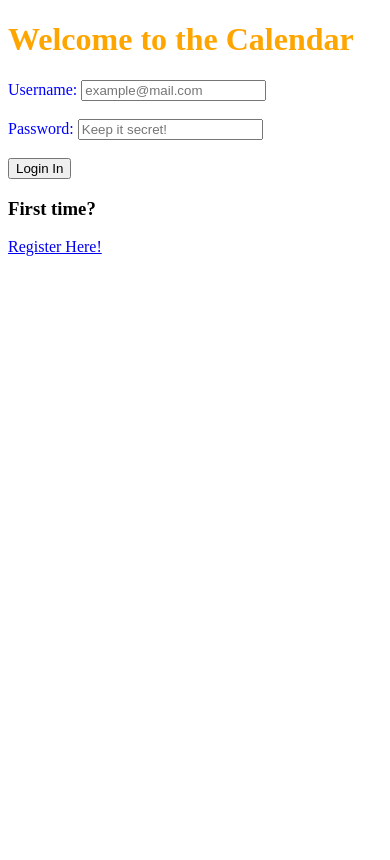
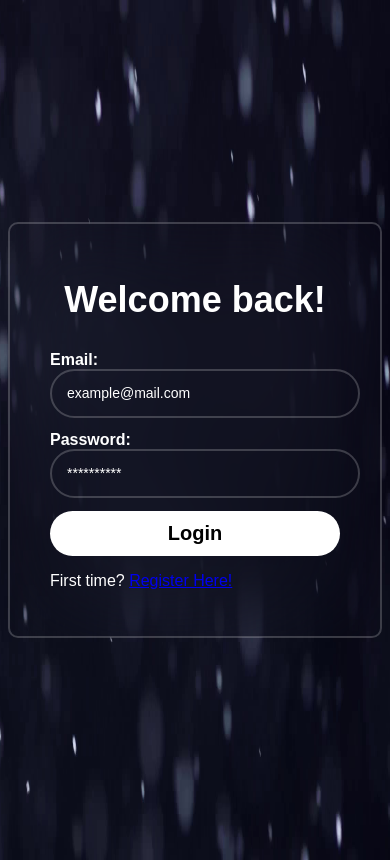
Before and after one commit to cubsg/SWE-Project, a Flask app: page /login in a window 390 px wide. Before the commit the page ends 256 px from the top, so only its background shows below. Run offline with Flask 3, Linux system fonts and the light colour scheme.

Commit message:
Yan and I added more CSS styling to the different pages and added graphics

```diff
--- a/server.py
+++ b/server.py
@@ -5,13 +5,14 @@ import hashlib
 from datetime import datetime, timedelta
 import calendar
 
-app = Flask(__name__)
+app = Flask(__name__, static_folder='static')
 app.secret_key = 'supersecretkey'
 connect(host="mongodb://127.0.0.1:27017/TaskBoardDB")  # Connect to the MongoDB database
 
 @app.route('/')
 def home():
-    return redirect(url_for('login'))
+    # Home Page
+    return render_template('Home.html')
 
 @app.route('/login', methods=['GET', 'POST'])
 def login():
@@ -34,7 +35,7 @@ def login():
 @app.route('/logout')
 def logout():
     session.pop('username', None)
-    return redirect(url_for('login'))
+    return render_template('Home.html')
 
 @app.route('/register', methods=['GET', 'POST'])
 def register():
--- a/static/CSS/style.css
+++ b/static/CSS/style.css
@@ -1,6 +1,181 @@
-form {
-     color: blue;
+/*Home Page*/
+.gradient-background {
+  background: linear-gradient(300deg, #3572ef, #179bae, #a7e6ff, #a7e6ff);
+  background-size: 180% 180%;
+  animation: gradient-animation 18s ease infinite;
 }
-h1{
-     color: orange;
+
+@keyframes gradient-animation {
+  0% {
+    background-position: 0% 50%;
+  }
+  50% {
+    background-position: 100% 50%;
+  }
+  100% {
+    background-position: 0% 50%;
+  }
 }
+
+.icon-square {
+  width: 3rem;
+  height: 3rem;
+  border-radius: 0.75rem;
+}
+
+.profile-img {
+  height: 1000px;
+  border-radius: 50%;
+}
+
+.logo {
+  margin-left: 10px;
+  margin-right: 10px;
+  height: 30px;
+}
+
+.company {
+  color: #0a97b0;
+}
+
+.nav-link {
+  color: #0a97b0;
+}
+
+.signup {
+  margin-left: 5px;
+  margin-right: 15px;
+}
+
+.workingman-image {
+  border-radius: 10rem;
+  border: 2px solid black;
+}
+
+.feature-icon {
+  height: 4rem;
+  width: 4rem;
+  border-radius: 15px;
+}
+
+/*Login + Register Page*/
+body.loginPage {
+  display: flex;
+  justify-content: center;
+  align-items: center;
+  min-height: 100vh;
+  background-image: url("../Images/loginBack.jpg");
+  background-repeat: no-repeat;
+  font-family: "Poppins", sans-serif;
+}
+
+.loginWrapper {
+  width: 420px;
+  background-color: transparent;
+  border: 2px solid rgba(255, 255, 255, 0.2);
+  backdrop-filter: blur(50px);
+  color: #fff;
+  border-radius: 10px;
+  padding: 30px 40px;
+}
+
+.loginWrapper h1 {
+  font-size: 36px;
+  text-align: center;
+}
+
+.loginWrapper .Input {
+  width: 100%;
+  height: 50px;
+  margin: 30px 0;
+  font-weight: bold;
+}
+
+.Input input {
+  width: 95%;
+  height: 70%;
+  background: transparent;
+  border: none;
+  outline: none;
+  border: 2px solid rgba(255, 255, 255, 0.2);
+  border-radius: 40px;
+  font-size: 14px;
+  color: #fff;
+  padding: 5px 15px 5px;
+}
+
+.Input input::placeholder {
+  color: #fff;
+}
+
+.loginWrapper .submit {
+  width: 100%;
+  height: 45px;
+  background-color: #fff;
+  border: none;
+  outline: none;
+  border-radius: 40px;
+  font-size: 20px;
+  font-weight: 600;
+}
+
+.loginWrapper .register-link {
+  font-size: 18px;
+  text-align: center;
+  margin-top: 20px;
+}
+
+.register-link .Register {
+  text-decoration: none;
+  font-weight: 600;
+}
+
+.register-link p a:hover {
+  color: #0a97b0;
+}
+
+.error {
+  color: #fff;
+  text-align: center;
+  background-color: #ff204e;
+  border-radius: 40px;
+}
+
+/*Base Page*/
+.navbar {
+  justify-content: center;
+  text-align: center;
+}
+
+.calendarBody {
+  background-color: #00235B;
+}
+
+.navbar button {
+  width: 40%;
+  background: transparent;
+  border: none;
+  outline: none;
+  border: 2px solid rgba(255, 255, 255, 0.2);
+  border-radius: 40px;
+  font-size: 14px;
+  color: #fff;
+  padding: 5px 15px 5px;
+}
+
+.navbar #profile {
+  background-color: #468B97;
+  width: 10%;
+}
+
+.navbar #calendar{
+
+  background-color: #2C4E80;
+}
+
+.navbar #logout {
+  background-color: #ff204e;
+  width: 10%;
+}
+
+/*Profile Page*/
--- a/templates/LoginPage.html
+++ b/templates/LoginPage.html
@@ -5,27 +5,29 @@
     <meta name="viewport" content="width=device-width, initial-scale=1.0">
     <title>Login</title>
 </head>
-<link rel="stylesheet" href="{{ url_for('static', filename='CSS/style.css') }}">
+<link rel="stylesheet" href="../static/CSS/style.css">
 
-<body>
-    <h1>Welcome to the Calendar</h1>
+<body class="loginPage gradient-background">
+    <div class="loginWrapper">
+    <form id="registerForm" method="POST" action="/login">
+        <h1 class="loginHeader">Welcome back!</h1>
+        {% if error %}
+        <p class="error">{{ error }}</p>
+        {% endif %}
+        <div class="Input">
+        <label for="username">Email:</label>
+        <input type="text" id="username" name="username" placeholder="example@mail.com">
+    </div>
+    <div class="Input">
+        <label for="pwd">Password:</label>
+        <input type="password" id="pwd" name="pwd" placeholder="**********">
+    </div>
 
-    {% if error %}
-        <p style="color:red;">{{ error }}</p>
-    {% endif %}
-
-    <form method="POST" action="/login">
-        <label for="username">Username:</label>
-        <input type="text" id="username" name="username" placeholder="example@mail.com">
-        <br><br>
-
-        <label for="pwd">Password:</label>
-        <input type="password" id="pwd" name="pwd" placeholder="Keep it secret!">
-        <br><br>
-
-        <input type="submit" value="Login In">
+        <input class="submit" type="submit" value="Login">
     </form>
-    <h3>First time?</h3>
-    <a href="/register">Register Here!</a>
+    <div class="registerLink">
+    <p>First time?  <a class="Register" href="register">Register Here!</a></p>
+</div>
+</div>
 </body>
 </html>
--- a/templates/PersonalInfo.html
+++ b/templates/PersonalInfo.html
@@ -9,7 +9,7 @@
 {% endblock %}
 
 {% block content %}
-    <h1>Personal Information</h1>
+    <h1 class="profileHeader">Personal Information</h1>
 
     <p><strong>Username:</strong> {{ user.username }}</p>
     <p><strong>First Name:</strong> {{ user.firstname }}</p>
--- a/templates/base.html
+++ b/templates/base.html
@@ -5,9 +5,10 @@
     <meta charset="UTF-8">
     <title>{% block title %}Student Calendar{% endblock %}</title>
     <link rel="stylesheet" href="{{ url_for('static', filename='css/calendar.css') }}">
+    <link rel="stylesheet" href="{{ url_for('static', filename='css/style.css') }}">
     {% block head %}{% endblock %}
 </head>
-<body>
+<body class="calendarBody">
     {% if session.get('username') %}
     <div class="navbar">
         <button id="profile" onclick="location.href='{{ url_for('personal_info') }}'">
```
Also changed, not shown: templates/Home.html (added, +110 -0 lines), templates/RegisterPage.html (+17 -14 lines), static/Images/loginB.jpg (added), static/Images/loginBack.jpg (added), static/Images/logo.png (added), static/Images/workingman.png (added).
